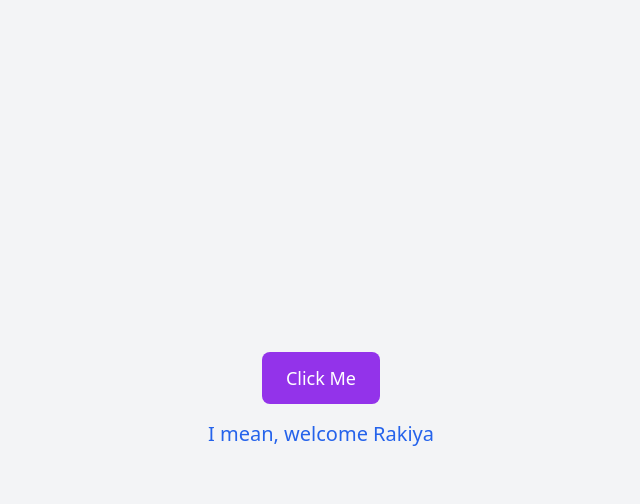
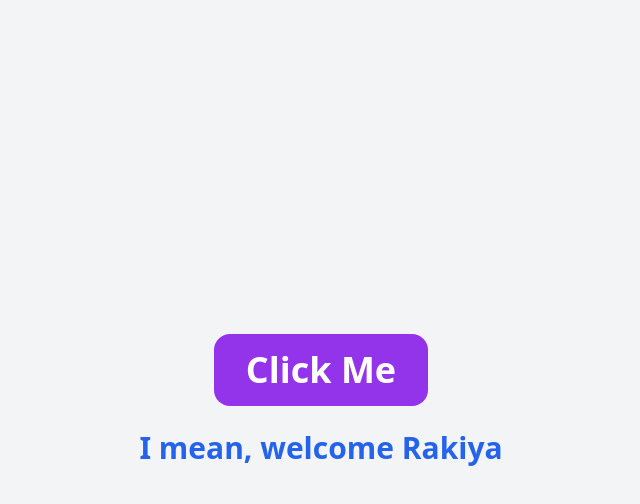
Before and after one commit to hamidarj05/test, a plain HTML site: page index.html in a window 1280 px wide. Both pictures are taken after a click on the button "Click Me". Shown: the whole page, without its empty margins (319-959 px from the left). Drawn offline with nearby package versions, Linux system fonts and the light colour scheme.

Commit message:
Update index.html

```diff
--- a/index.html
+++ b/index.html
@@ -7,11 +7,12 @@
 </head>
 <body class="flex items-center justify-center h-screen bg-gray-100">
 
-  <div class="text-center">
-    <button id="welcomeBtn" class="bg-purple-600 text-white px-6 py-3 rounded-lg text-lg hover:bg-purple-700 transition">
+  <div class="text-center px-4">
+    <button id="welcomeBtn"
+      class="bg-purple-600 text-white px-8 py-4 rounded-2xl text-3xl sm:text-4xl font-bold hover:bg-purple-700 transition-all duration-300">
       Click Me
     </button>
-    <p id="message" class="mt-4 text-xl"></p>
+    <p id="message" class="mt-6 text-2xl sm:text-3xl font-medium"></p>
   </div>
 
   <script>
@@ -19,17 +20,15 @@
     const message = document.getElementById("message");
 
     button.onclick = function () {
-      // Show welcome message
       message.textContent = "Welcome Hamba";
-      message.className = "mt-4 text-xl text-green-600";
+      message.className = "mt-6 text-2xl sm:text-3xl font-semibold text-green-600";
 
-      // Change to Rakiya after 2 seconds
       setTimeout(() => {
         message.textContent = "I mean, welcome Rakiya";
-        message.className = "mt-4 text-xl text-blue-600";
+        message.className = "mt-6 text-2xl sm:text-3xl font-semibold text-blue-600";
       }, 2000);
     };
   </script>
 
 </body>
-</html>
+</h
```
